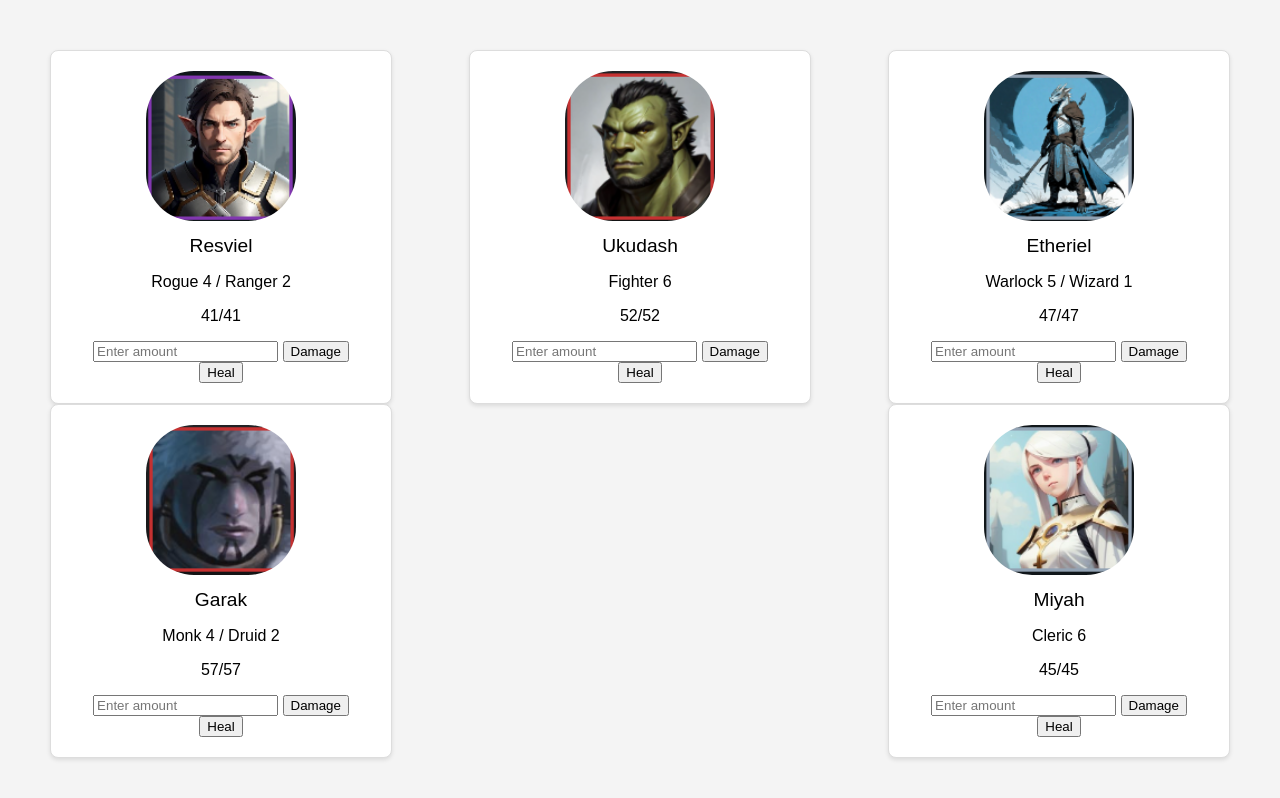
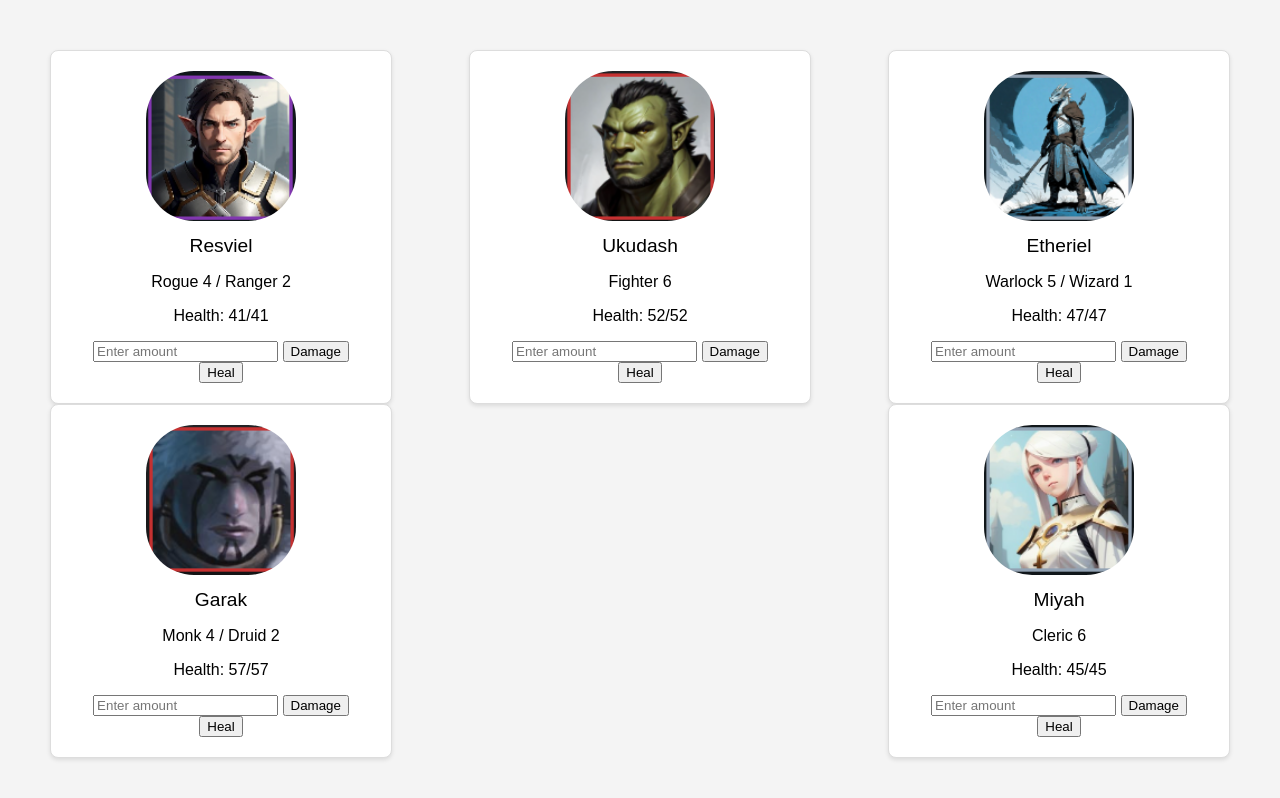
Before and after one commit to tylering6/DnD, a plain HTML site: page site.html in a window 1280 px wide. Drawn offline with Linux system fonts and the light colour scheme.

Commit message:
updated health

```diff
--- a/site.html
+++ b/site.html
@@ -47,7 +47,7 @@
         <img src="Resviel.png" alt="Player 1">
         <p class="player-name">Resviel</p>
         <p class="player-level">Rogue 4 / Ranger 2</p>
-        <p Player1 Health: <span id="health-number-1">41/41</span></p>
+        <p Player1 Health: <span id="health-number-1">Health: 41/41</span></p>
         <div>
             <input type="number" id="custom-amount-1" placeholder="Enter amount">
             <button onclick="applyCustomHealthAdjustment(1, -1)">Damage</button>
@@ -58,7 +58,7 @@
         <img src="Ukudash.png" alt="Player 2">
         <p class="player-name">Ukudash</p>
         <p class="player-level">Fighter 6</p>
-        <p Player2 Health: <span id="health-number-2">52/52</span></p>
+        <p Player2 Health: <span id="health-number-2">Health: 52/52</span></p>
         <div>
             <input type="number" id="custom-amount-2" placeholder="Enter amount">
             <button onclick="applyCustomHealthAdjustment(2, -1)">Damage</button>
@@ -69,7 +69,7 @@
         <img src="Etheriel.png" alt="Player 3">
         <p class="player-name">Etheriel</p>
         <p class="player-level">Warlock 5 / Wizard 1</p>
-        <p Player3 Health: <span id="health-number-3">47/47</span></p>
+        <p Player3 Health: <span id="health-number-3">Health: 47/47</span></p>
         <div>
             <input type="number" id="custom-amount-3" placeholder="Enter amount">
             <button onclick="applyCustomHealthAdjustment(3, -1)">Damage</button>
@@ -80,7 +80,7 @@
         <img src="Garak.png" alt="Player 4">
         <p class="player-name">Garak</p>
         <p class="player-level">Monk 4 / Druid 2</p>
-        <p Player4 Health: <span id="health-number-4">57/57</span></p>
+        <p Player4 Health: <span id="health-number-4">Health: 57/57</span></p>
         <div>
             <input type="number" id="custom-amount-4" placeholder="Enter amount">
             <button onclick="applyCustomHealthAdjustment(4, -1)">Damage</button>
@@ -91,7 +91,7 @@
         <img src="Miyah.png" alt="Player 5">
         <p class="player-name">Miyah</p>
         <p class="player-level">Cleric 6</p>
-        <p Player5 Health: <span id="health-number-5">45/45</span></p>
+        <p Player5 Health: <span id="health-number-5">Health: 45/45</span></p>
         <div>
             <input type="number" id="custom-amount-5" placeholder="Enter amount">
             <button onclick="applyCustomHealthAdjustment(5, -1)">Damage</button>
@@ -113,7 +113,7 @@
                 const healthElement = document.getElementById(`health-number-${playerId}`);
                 if (healthElement) {
                     const player = playersHealth[playerId];
-                    healthElement.textContent = `${player.current}/${player.max}`;
+                    healthElement.textContent = `Health: ${player.current}/${player.max}`;
                 } else {
                     console.error(`Element with ID health-number-${playerId} not found.`);
                 }
```
